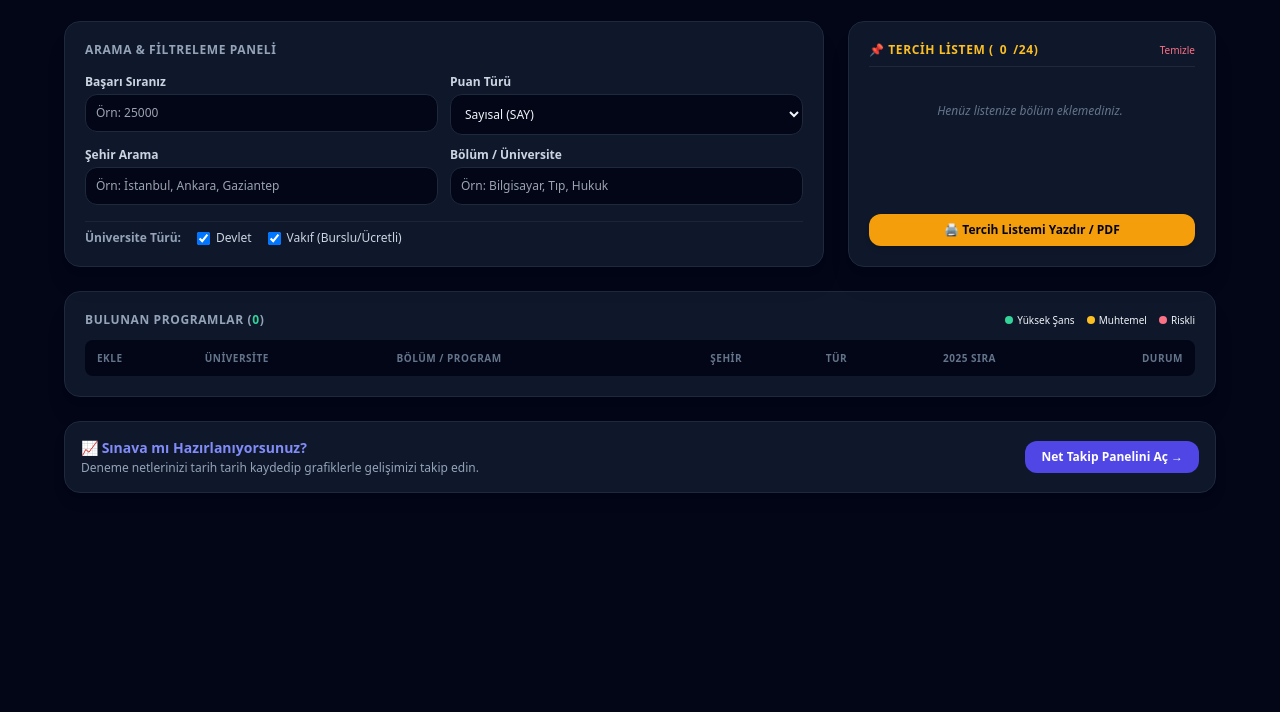
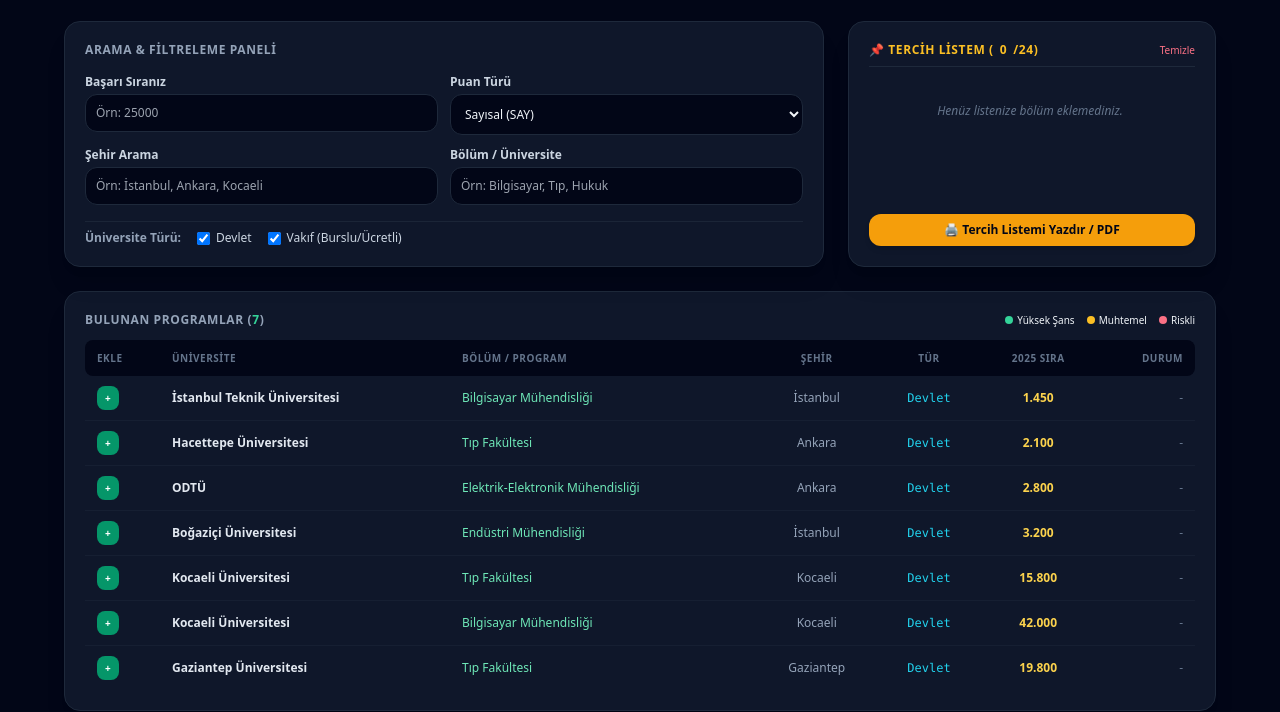
Before and after one commit to mtae2017/yks-tercih-robotu, a plain HTML site: page index.html in a window 1280 px wide. Shown: the part 123-835 px from the top of the page. Before the commit the page ends 800 px from the top, so only its background shows below. Drawn offline with nearby package versions, Linux system fonts and the light colour scheme.

Commit message:
Update index.html

```diff
--- a/index.html
+++ b/index.html
@@ -50,7 +50,7 @@
                     <!-- Şehir Filtresi -->
                     <div>
                         <label class="block text-xs font-semibold text-slate-300 mb-1">Şehir Arama</label>
-                        <input type="text" id="sehir-filter" oninput="filtrele()" placeholder="Örn: İstanbul, Ankara, Gaziantep" class="w-full bg-slate-950 border border-slate-800 rounded-xl p-2.5 text-xs text-slate-100 focus:ring-2 focus:ring-emerald-500 focus:outline-none">
+                        <input type="text" id="sehir-filter" oninput="filtrele()" placeholder="Örn: İstanbul, Ankara, Kocaeli" class="w-full bg-slate-950 border border-slate-800 rounded-xl p-2.5 text-xs text-slate-100 focus:ring-2 focus:ring-emerald-500 focus:outline-none">
                     </div>
 
                     <!-- Bölüm / Üniversite Arama -->
@@ -144,18 +144,32 @@
 
     <!-- JavaScript Engine -->
     <script>
+        // Emergency Fallback Dataset (Her koşulda ekranın dolu olmasını sağlar)
+        const fallbackData = [
+            { id: 1, uni: "İstanbul Teknik Üniversitesi", bolum: "Bilgisayar Mühendisliği", sehir: "İstanbul", tur: "SAY", uTür: "Devlet", rank: 1450 },
+            { id: 2, uni: "Hacettepe Üniversitesi", bolum: "Tıp Fakültesi", sehir: "Ankara", tur: "SAY", uTür: "Devlet", rank: 2100 },
+            { id: 3, uni: "ODTÜ", bolum: "Elektrik-Elektronik Mühendisliği", sehir: "Ankara", tur: "SAY", uTür: "Devlet", rank: 2800 },
+            { id: 4, uni: "Boğaziçi Üniversitesi", bolum: "Endüstri Mühendisliği", sehir: "İstanbul", tur: "SAY", uTür: "Devlet", rank: 3200 },
+            { id: 5, uni: "Kocaeli Üniversitesi", bolum: "Tıp Fakültesi", sehir: "Kocaeli", tur: "SAY", uTür: "Devlet", rank: 15800 },
+            { id: 6, uni: "Kocaeli Üniversitesi", bolum: "Bilgisayar Mühendisliği", sehir: "Kocaeli", tur: "SAY", uTür: "Devlet", rank: 42000 },
+            { id: 7, uni: "Ankara Üniversitesi", bolum: "Hukuk Fakültesi", sehir: "Ankara", tur: "EA", uTür: "Devlet", rank: 4800 },
+            { id: 8, uni: "Galatasaray Üniversitesi", bolum: "Hukuk Fakültesi", sehir: "İstanbul", tur: "EA", uTür: "Devlet", rank: 350 },
+            { id: 9, uni: "Gaziantep Üniversitesi", bolum: "Tıp Fakültesi", sehir: "Gaziantep", tur: "SAY", uTür: "Devlet", rank: 19800 }
+        ];
+
         let database = [];
         let myList = JSON.parse(localStorage.getItem('yks_tercih_listem')) || [];
 
-        // Fetch Data from JSON File
         async function loadDatabase() {
             try {
                 const res = await fetch('universiteler.json');
+                if (!res.ok) throw new Error("HTTP Hata");
                 database = await res.json();
-                filtrele();
             } catch (e) {
-                console.error("Veri yüklenemedi:", e);
+                console.warn("JSON dosyası okunamadı, hazır veriler devreye girdi:", e);
+                database = fallbackData;
             }
+            filtrele();
         }
 
         function filtrele() {
```
